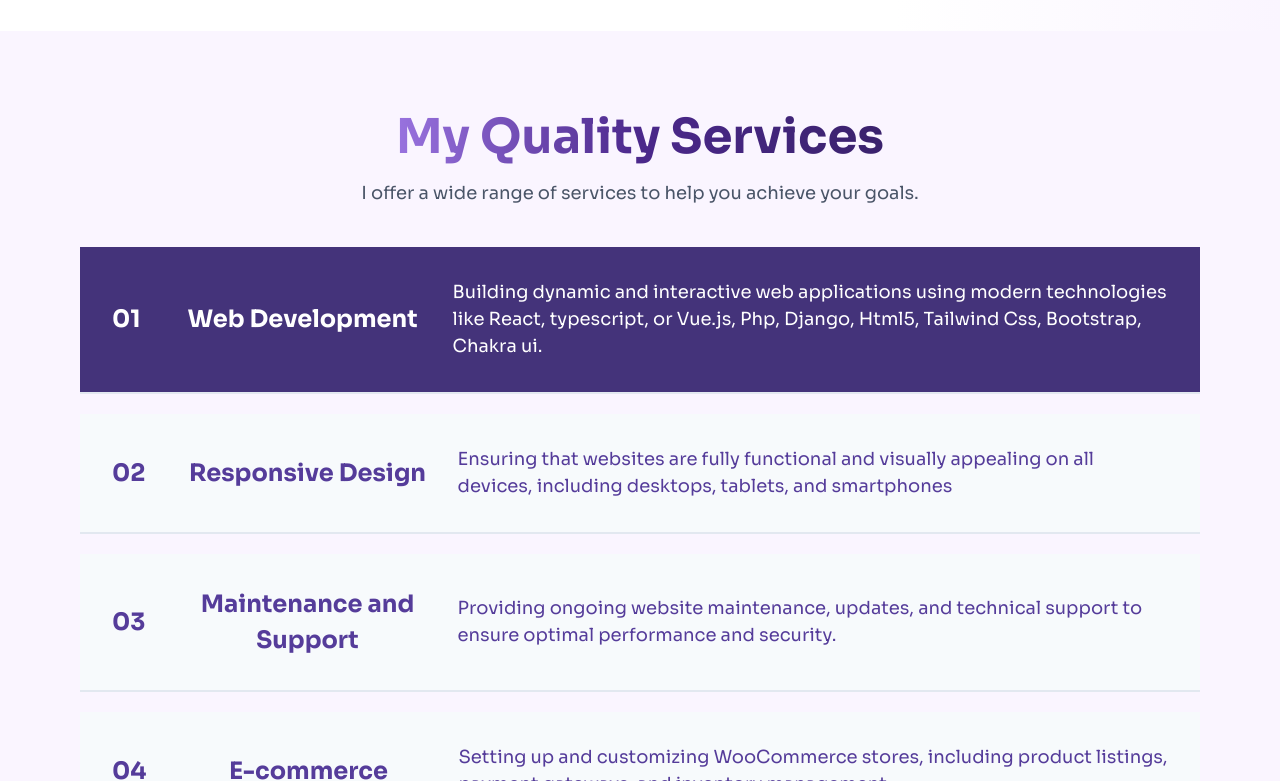
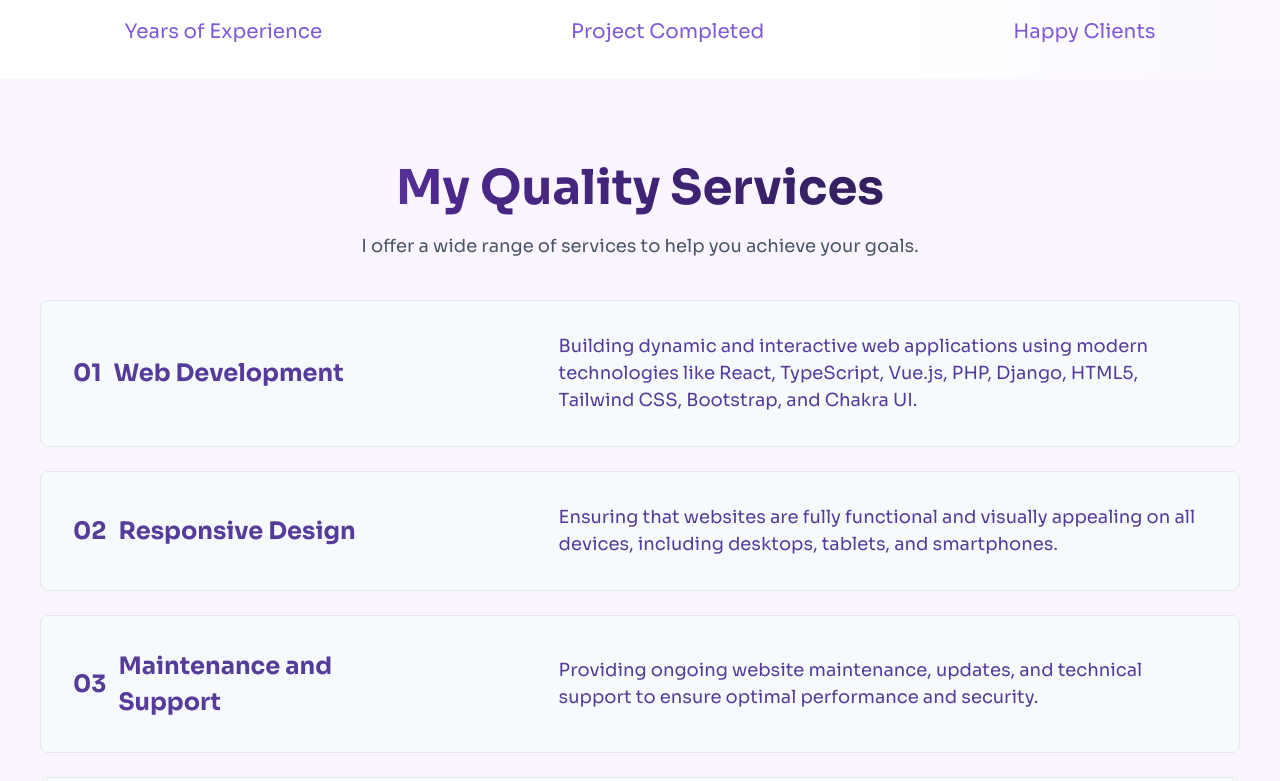
Before and after one commit to Markjonel02/Portfolio, a React (Vite) app: page / in a window 1280 px wide. Shown: the part 1079-1860 px from the top of the page. Built offline with nearby package versions, Linux system fonts and the light colour scheme.

Commit message:
modified:   src/App.jsx 	modified:   src/components/AnimNav.jsx

```diff
--- a/src/App.jsx
+++ b/src/App.jsx
@@ -8,25 +8,13 @@ import AnimNav from "./components/Navigation";
 import Resume from "./components/Resume";
 import SkillsSection from "./components/Skills";
 import Contact from "./components/Contact";
+import ScrollTop from "./components/ScrollTop";
+
 /* import Aos from "aos"; */
 
 const MotionBox = motion(Box);
-import { useEffect } from "react";
 
 const App = () => {
-  useEffect(() => {
-    /*
-    Aos.init({
-      duration: 1000,
-      once: true,
-    });
-
-
-    return () => {
-      Aos.refresh();
-    }; */
-  }, []);
-
   return (
     <>
       <header>
@@ -69,6 +57,7 @@ const App = () => {
         <Box mt="auto" data-aos="fade-up">
           <Contact />
         </Box>
+        <ScrollTop />
       </Box>
 
       <footer></footer>
--- a/src/components/AnimNav.jsx
+++ b/src/components/AnimNav.jsx
@@ -25,7 +25,14 @@ export default function AnimNav() {
   const isDesktop = useBreakpointValue({ base: false, lg: false, xl: true });
   const navbarRef = useRef(null);
   const [hasScrolled, setHasScrolled] = useState(false);
-
+ const scrollToSection = (e, sectionId) => {
+   e.preventDefault(); // Prevent default link behavior
+   const element = document.getElementById(sectionId);
+   if (element) {
+     element.scrollIntoView({ behavior: "smooth", block: "start" });
+     onClose(); // Close drawer when a link is clicked
+   }
+ };
   // Scroll event to check when reaching 300px
   useEffect(() => {
     const handleScroll = () => {
@@ -128,6 +135,7 @@ export default function AnimNav() {
                   >
                     <Link
                       href={`#${text.toLowerCase()}`}
+                      onClick={(e) => scrollToSection(e, text.toLowerCase())}
                       fontSize={["sm", "md", "lg"]}
                       fontWeight={500}
                       color="purple.700"
--- a/src/components/Header.jsx
+++ b/src/components/Header.jsx
@@ -188,7 +188,14 @@ const Header = () => {
             src={Mark}
             alt="Mark"
             mt={8}
-            boxSize={{ base: "350px", md: "300px", lg: "400px", xl: "450px" }} // Adjust the size dynamically
+            mb={{ base: 10, md: 0 }} // Adds bottom margin only on smaller screens
+            boxSize={{
+              base: "280px",
+              sm: "320px",
+              md: "300px",
+              lg: "400px",
+              xl: "450px",
+            }} // Adjusts size dynamically
             ml={{ base: 0, md: "60px" }}
             objectFit="cover"
             boxShadow="inset 0 0 10px purple.700"
--- /dev/null
+++ b/src/components/ScrollTop.jsx
@@ -0,0 +1,46 @@
+import { useEffect, useState } from "react";
+import { Button, Box } from "@chakra-ui/react";
+import { MdArrowUpward } from "react-icons/md";
+
+const ScrollTop = () => {
+  const [visible, setVisible] = useState(false);
+
+  useEffect(() => {
+    const handleScroll = () => {
+      setVisible(window.scrollY > 300);
+    };
+
+    window.addEventListener("scroll", handleScroll);
+    return () => window.removeEventListener("scroll", handleScroll);
+  }, []);
+
+  const scrollToTop = () => {
+    window.scrollTo({ top: 0, behavior: "smooth" });
+  };
+
+  return (
+    <>
+      {visible && (
+        <Box position="fixed" bottom="20px" right="20px" zIndex="1000">
+          <Button
+            size="md"
+            bgGradient="linear(to-r, #824cedff,rgb(39, 39, 41))"
+            color="white"
+            onClick={scrollToTop}
+            borderRadius="md" // This makes it more like a box instead of circular
+            p={4} // Adjust padding for a better shape
+            transition="background 0.8s ease"
+            _hover={{
+              bgGradient: "linear(to-l, #824cedff, #311961ff)",
+              transitionDuration: "0.8s",
+            }}
+          >
+            <MdArrowUpward size={24} />
+          </Button>
+        </Box>
+      )}
+    </>
+  );
+};
+
+export default ScrollTop;
--- a/src/components/Services.jsx
+++ b/src/components/Services.jsx
@@ -6,114 +6,104 @@ const services = [
     id: 1,
     title: "Web Development",
     description:
-      "Building dynamic and interactive web applications using modern technologies like React, typescript, or Vue.js, Php, Django, Html5, Tailwind Css, Bootstrap, Chakra ui.",
+      "Building dynamic and interactive web applications using modern technologies like React, TypeScript, Vue.js, PHP, Django, HTML5, Tailwind CSS, Bootstrap, and Chakra UI.",
   },
   {
     id: 2,
     title: "Responsive Design",
     description:
-      "Ensuring that websites are fully functional and visually appealing on all devices, including desktops, tablets, and smartphones",
+      "Ensuring that websites are fully functional and visually appealing on all devices, including desktops, tablets, and smartphones.",
   },
   {
     id: 3,
-    title: "Maintenance and  Support",
+    title: "Maintenance and Support",
     description:
       "Providing ongoing website maintenance, updates, and technical support to ensure optimal performance and security.",
   },
   {
     id: 4,
-    title: "E-commerce ",
+    title: "E-commerce Solutions",
     description:
       "Setting up and customizing WooCommerce stores, including product listings, payment gateways, and inventory management.",
   },
 ];
 
 const Services = () => {
-  const [activeServiceId, setActiveServiceId] = useState(1); // Set the initial active service to 1
+  const [activeServiceId, setActiveServiceId] = useState(null); // Default to no active service
 
   const handleToggle = (id) => {
     setActiveServiceId(activeServiceId === id ? null : id); // Toggle active state
   };
 
   return (
-    <Box textAlign="center" mt={20} mb={20}>
+    <Box textAlign="center" mt={20} mb={20} px={{ base: 4, md: 10 }}>
       <Box className="title">
         <Text
-          fontSize={{
-            base: "5xl",
-            sm: "2xl",
-            md: "3xl",
-            lg: "4xl",
-            xl: "5xl",
-          }}
+          fontSize={{ base: "3xl", sm: "4xl", md: "5xl" }}
           fontWeight="bold"
-          lineHeight="1.1"
+          lineHeight="1.2"
           mt={2}
-          bgGradient="linear(to-r, #b18af9, #b18af9, #4b288b, #352063, #1f143d)"
-          bgClip="text" // Clip the background gradient to the text
-          zIndex={2}
+          bgGradient="linear(to-r, #b18af9, #4b288b, #352063, #1f143d)"
+          bgClip="text"
           id="services"
         >
           My Quality Services
         </Text>
-        <Text fontSize="lg" mt={4} color="gray.600">
+        <Text fontSize={{ base: "md", md: "lg" }} mt={4} color="gray.600">
           I offer a wide range of services to help you achieve your goals.
         </Text>
-        <VStack
-          spacing={5}
-          align="stretch"
-          maxW="100%"
-          mx="auto"
-          mt={10}
-          marginInline={{ base: "10", md: "20" }}
-        >
+
+        <VStack spacing={6} align="stretch" maxW="100%" mx="auto" mt={10}>
           {services.map((service) => (
             <Box
               key={service.id}
               onClick={() => handleToggle(service.id)}
               cursor="pointer"
-              bg={activeServiceId === service.id ? "purple.800" : "gray.50"} // Dark purple when active, gray otherwise
-              color={activeServiceId === service.id ? "white" : "purple.700"} // Change text color when active
-              p={8}
-              borderBottom="2px solid"
+              bg={activeServiceId === service.id ? "purple.800" : "gray.50"}
+              color={activeServiceId === service.id ? "white" : "purple.700"}
+              p={{ base: 6, md: 8 }}
+              borderRadius="lg"
+              border="1px solid"
               borderColor="gray.200"
-              transition="background-color 0.3s ease"
+              transition="background-color 0.3s ease, transform 0.2s"
               _hover={{
                 bg:
-                  activeServiceId === service.id ? "purple.700" : "purple.100", // Different hover effect for active state
+                  activeServiceId === service.id ? "purple.700" : "purple.100",
+                transform: "scale(1.02)",
               }}
             >
               <Flex
-                direction={{ base: "column", md: "row" }}
+                direction={{ base: "column", sm: "row" }}
                 align="center"
                 justify="space-between"
+                gap={{ base: 4, sm: 8 }}
               >
                 <Flex
                   align="center"
-                  mb={{ base: 3, md: 0 }}
                   flexShrink={0}
-                  minW={{ base: "100%", md: "30%" }}
+                  minW={{ base: "100%", sm: "40%" }}
+                  direction={{ base: "column", sm: "row" }}
+                  textAlign={{ base: "center", sm: "left" }}
                 >
-                  <Text fontSize="2xl" fontWeight="bold" mr={3}>
+                  <Text fontSize="2xl" fontWeight="bold" mr={{ sm: 3 }}>
                     {service.id < 10 ? `0${service.id}` : service.id}
                   </Text>
                   <Text
-                    fontSize="2xl"
+                    fontSize={{ base: "xl", md: "2xl" }}
                     fontWeight="bold"
-                    wordBreak="1"
-                    width="300px"
+                    maxW={{ base: "100%", sm: "300px" }}
                   >
                     {service.title}
                   </Text>
                 </Flex>
+
                 <Text
-                  fontSize="lg"
+                  fontSize={{ base: "sm", md: "lg" }}
                   flex={1}
                   color={
                     activeServiceId === service.id ? "white" : "purple.700"
-                  } // Change description color when active
+                  }
                   textAlign="left"
-                  whiteSpace="normal"
                 >
                   {service.description}
                 </Text>
--- a/src/components/StatsSection.jsx
+++ b/src/components/StatsSection.jsx
@@ -8,7 +8,6 @@ export default function StatsSection() {
     { value: "2", label: "Years of Experience" },
     { value: "50+", label: "Project Completed" },
     { value: "5", label: "Happy Clients" },
-
   ];
 
   return (
@@ -20,7 +19,7 @@ export default function StatsSection() {
       bgGradient="linear(to-r, white 70%, purple.50 100%)"
     >
       {stats.map((stat, index) => (
-        <Box key={index} textAlign="center" m={4}>
+        <Box key={index} textAlign="center" mt={20}>
           <Text fontSize={fontSize} fontWeight="bold" color="purple.500">
             {stat.value}
           </Text>
```
Also changed, not shown: src/components/ContactForm.jsx (+31 -23 lines), src/components/Navigation.jsx (+23 -33 lines).
